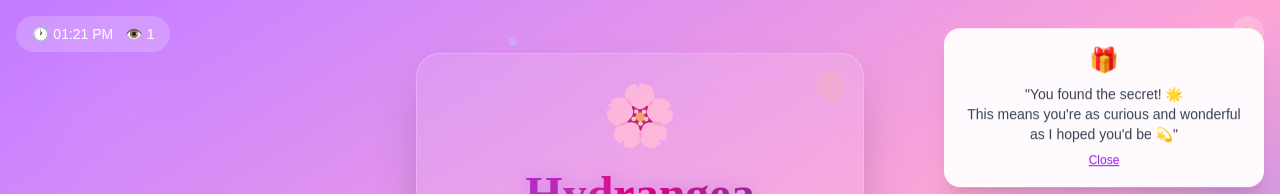
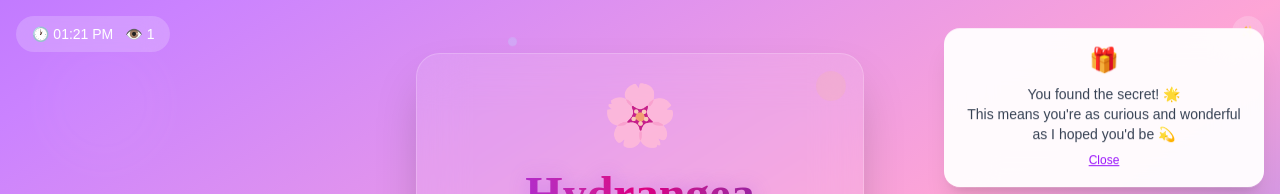
Before and after one commit to Mysterioucz/Flower-Card, a Next.js app: page / in a window 1280 px wide. Both pictures are taken after a click on the element "Click for a surprise 🎁". Shown: the top 194 px of the page. Built offline with nearby package versions, Linux system fonts and the light colour scheme; what @mui/material-nextjs would draw is missing.

Commit message:
refactor: simplify secret message handling and improve readability

```diff
--- a/src/app/page.tsx
+++ b/src/app/page.tsx
@@ -1,15 +1,5 @@
-'use client';
+"use client";
 import React, { useState, useEffect } from "react";
-import {
-  Card,
-  CardContent,
-  Fade,
-  Grow,
-  Typography,
-  IconButton,
-  Tooltip,
-} from "@mui/material";
-import { Favorite, Share, VolumeUp } from "@mui/icons-material";
 
 interface Particle {
   id: number;
@@ -18,12 +8,12 @@ interface Particle {
   top: number;
   delay: number;
   color: string;
-};
+}
 interface Sparkle {
   id: number;
   x: number;
   y: number;
-};
+}
 
 const HydrangeaCard = () => {
   const [isVisible, setIsVisible] = useState(false);
@@ -130,6 +120,11 @@ const HydrangeaCard = () => {
     }, 1000);
   };
 
+  const message = {
+    secret: "You found the secret! 🌟 <br /> This means you're as curious and wonderful as I hoped you'd be 💫",
+    meaning: "Hydrangeas symbolize heartfelt emotions, gratitude, and understanding. <br /> They're often given as a gesture of appreciation and to convey deep feelings.",
+  }
+
   return (
     <div className="min-h-screen bg-gradient-to-br from-purple-400 via-pink-300 to-indigo-500 flex items-center justify-center p-4 relative overflow-hidden">
       {/* Parallax Background Layer */}
@@ -169,11 +164,10 @@ const HydrangeaCard = () => {
         <div className="absolute top-16 right-4 bg-white/95 backdrop-blur-xl rounded-2xl p-4 shadow-xl max-w-xs animate-bounce z-10">
           <div className="text-center">
             <div className="text-2xl mb-2">🎁</div>
-            <p className="text-sm text-gray-700 font-medium">
-              "You found the secret! 🌟
-              <br />
-              This means you're as curious and wonderful as I hoped you'd be 💫"
-            </p>
+            <p
+              className="text-sm text-gray-700 font-medium"
+              dangerouslySetInnerHTML={{ __html: message.secret }}
+            />
             <button
               className="mt-2 text-xs text-purple-600 underline"
               onClick={() => setShowSecret(false)}
@@ -264,11 +258,8 @@ const HydrangeaCard = () => {
           className={`text-gray-700 mb-8 leading-relaxed text-lg transition-all duration-2000 ${
             isVisible ? "opacity-100 translate-y-0" : "opacity-0 translate-y-4"
           }`}
-        >
-          Hydrangeas symbolize heartfelt emotions, gratitude, and understanding.
-          They're often given as a gesture of appreciation and to convey deep
-          feelings.
-        </p>
+          dangerouslySetInnerHTML={{ __html: message.meaning }}
+        />
 
         {/* Enhanced Spotify Embed with Vinyl Record Effect */}
         <div
```
